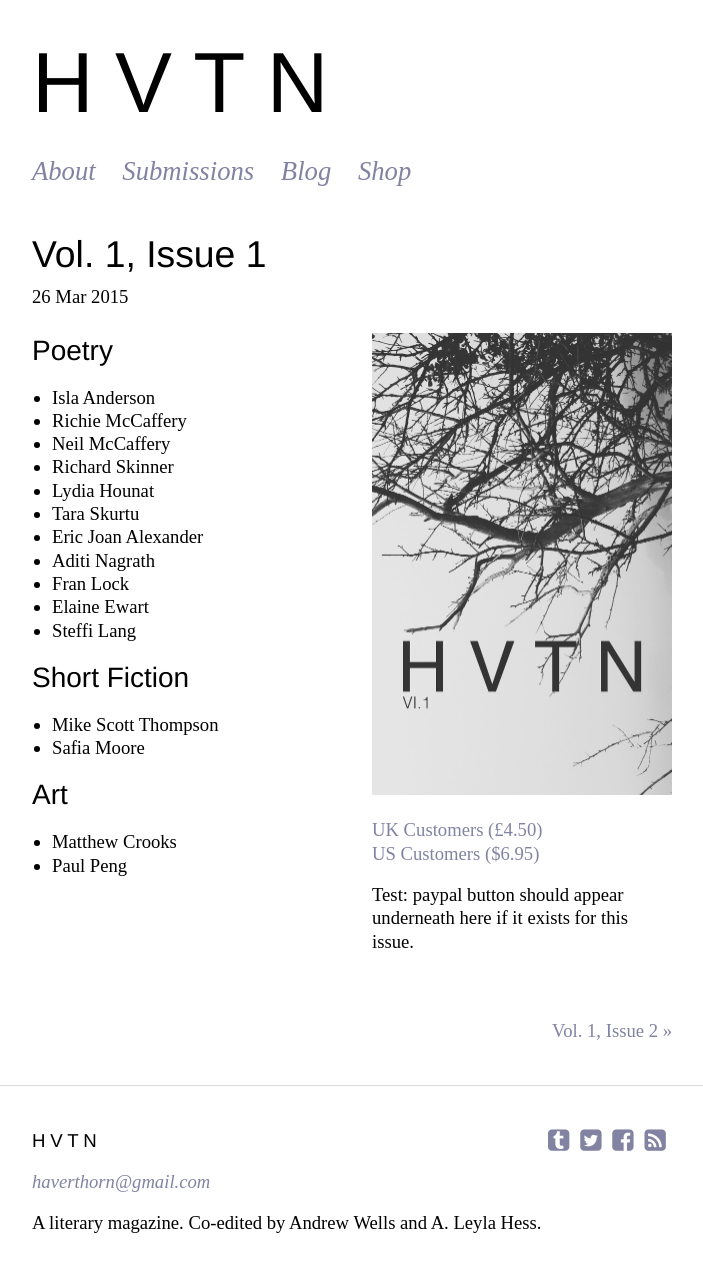
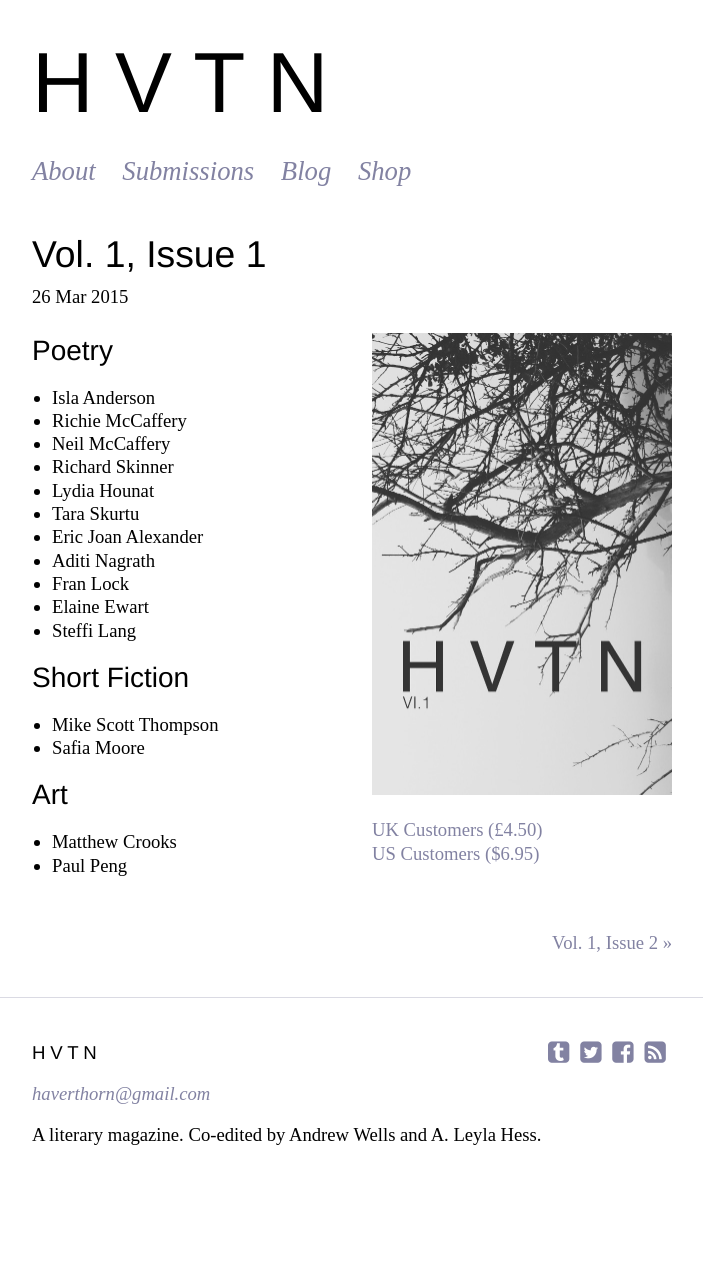
Before and after one commit to HVTN/hvtn.github.io, a Jekyll site: the page built from _posts/2015-03-26-v1-n1.markdown, in a window 1280 px wide. Shown: the whole page, without its empty margins (288-991 px from the left). Built offline with Jekyll 4.4.1, drawn with Linux system fonts in a browser that asks for light colours; nearby versions of some CDN libraries; after the commit the page ends 1189 px from its top, so only the background shows below that.

Commit message:
Fake-revert to 15b117
When will GitHub allow us to revert commits on the website?????

```diff
--- a/_layouts/post.html
+++ b/_layouts/post.html
@@ -13,9 +13,8 @@ layout: default
     <img class="cover-img" src="{{ page.cover-img | prepend: "/img/covers/" | prepend: site.baseurl }}" alt="{{ page.title }} Cover Art{% if page.cover-artist %} by {{ page.cover-artist }}{% endif %}"/>
     <p>
       {% if page.uk-price and page.uk-buy-url %}<a href="{{ page.uk-buy-url }}" target="_blank">UK Customers (£{{ page.uk-price }})</a>{% endif %}{% if page.uk-price and page.uk-buy-url and page.us-price and page.us-buy-url %}<br/>{% endif %}
-    {% if page.us-price and page.us-buy-url %}<a href="{{ page.us-buy-url }}" target="_blank">US Customers (${{ page.us-price }})</a>{% endif %}
+      {% if page.us-price and page.us-buy-url %}<a href="{{ page.us-buy-url }}" target="_blank">US Customers (${{ page.us-price }})</a>{% endif %}
     </p>
-    <p>Test: paypal button should appear underneath here if it exists for this issue.</p>
     {% if page.paypal-button %}{{ page.paypal-button }}{% endif %}
   </div>
 
```
